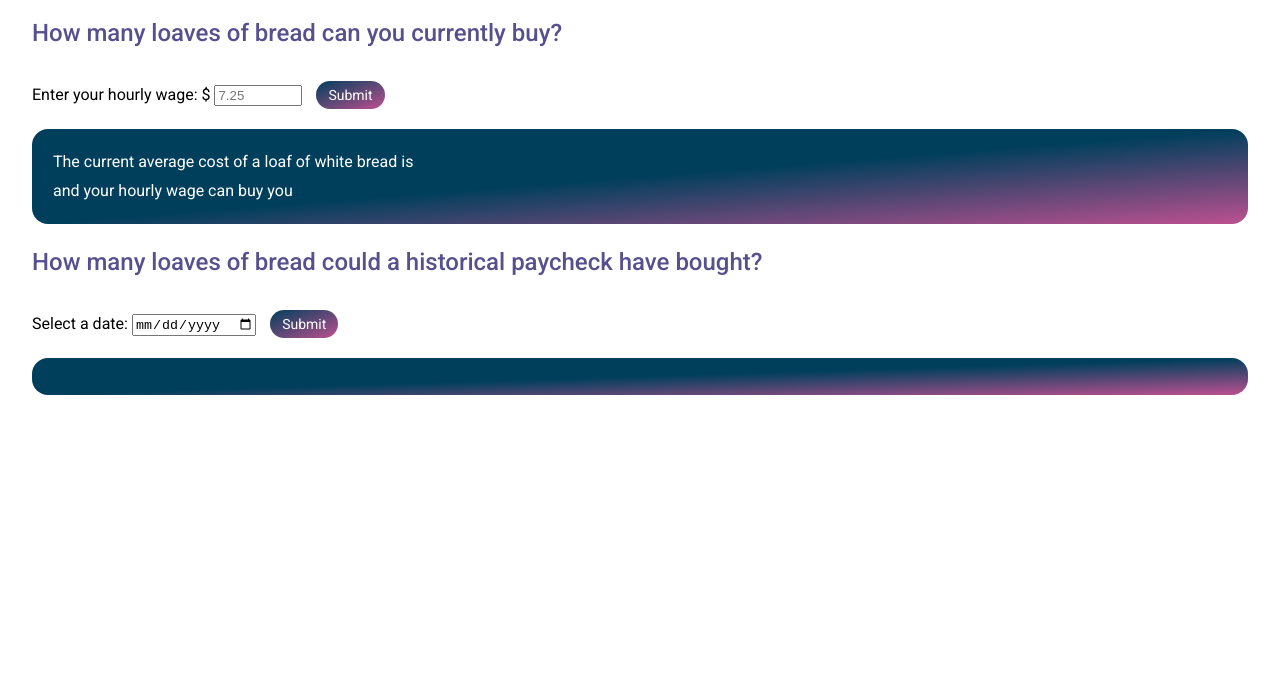
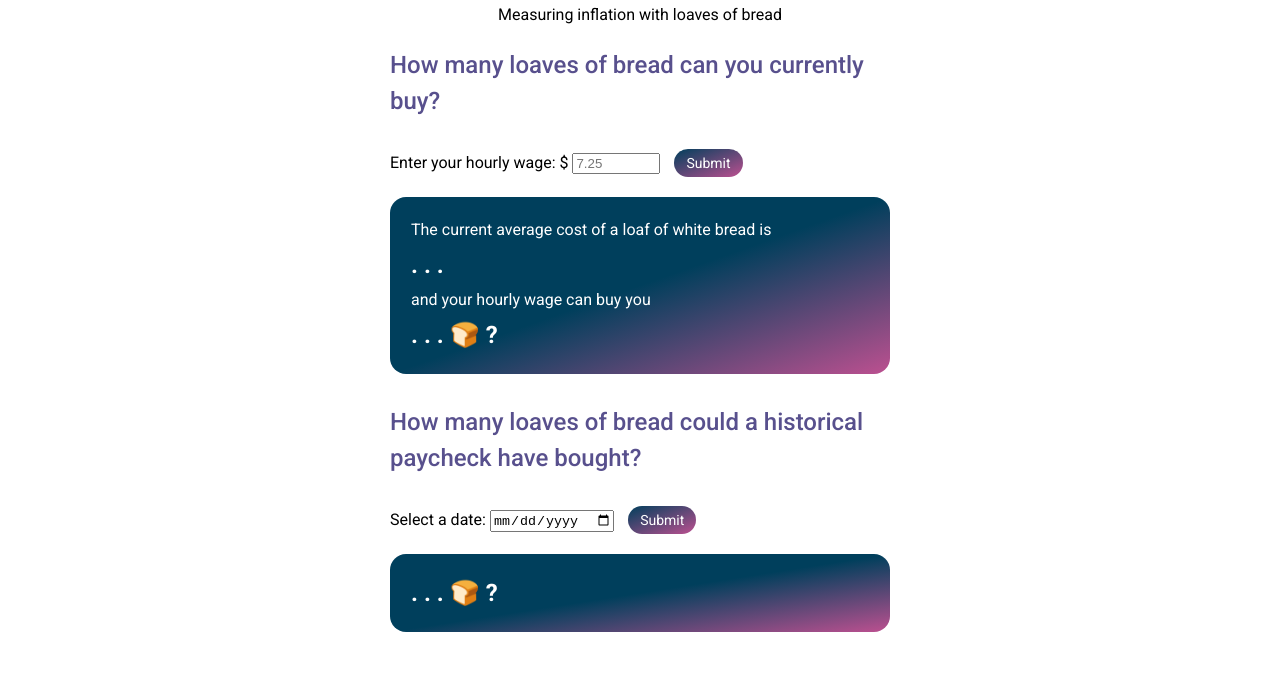
Before and after one commit to awreelyuh/BreadflationCalculator, a website with bundled scripts: page public/index.html in a window 1280 px wide. Shown: the part 104-800 px from the top of the page. Built offline with nearby package versions, Linux system fonts and the light colour scheme.

Commit message:
updated styling to center app on page

```diff
--- a/public/index.html
+++ b/public/index.html
@@ -28,9 +28,9 @@
             </div>
             <div class="calculated-output-display card">
                 <p>The current average cost of a loaf of white bread is</p>
-                <div class="display-number" id="price-of-bread--latest"></div>
+                <div class="display-number" id="price-of-bread--latest">. . .</div>
                 <p>and your hourly wage can buy you</p>
-                    <div class="calculated-loaves display-number" id="user-loaves"></div>
+                    <div class="calculated-loaves display-number" id="user-loaves">. . . 🍞 ?</div>
                     <!-- <div>Display corresponding bread emojis ... but how???</div> -->
                 </div>
             </div>
@@ -50,7 +50,7 @@
                 <p id="text-min-wage--historical"></p>
                 <div class="display-number" id="min-wage--historical"></div>
                 <p id="text-historical-loaves"></p>
-                <div class="calculated-loaves display-number" id="historical-loaves"></div>
+                <div class="calculated-loaves display-number" id="historical-loaves">. . . 🍞 ?</div>
             </div>
         </div>
     </main>
--- a/public/style.css
+++ b/public/style.css
@@ -3,10 +3,19 @@ body {
     line-height: 1.5;
     margin: 16px;
     font-size: 16px;
+    display: flex;
+    flex-direction: column;
+    flex-wrap: wrap;
+    align-items: center;
 }
 
 main {
     margin: 16px;
+    width: 500px;
+    display: flex;
+    flex-direction: column;
+    flex-wrap: wrap;
+    align-items: center;
 }
 
 h1 {
```
